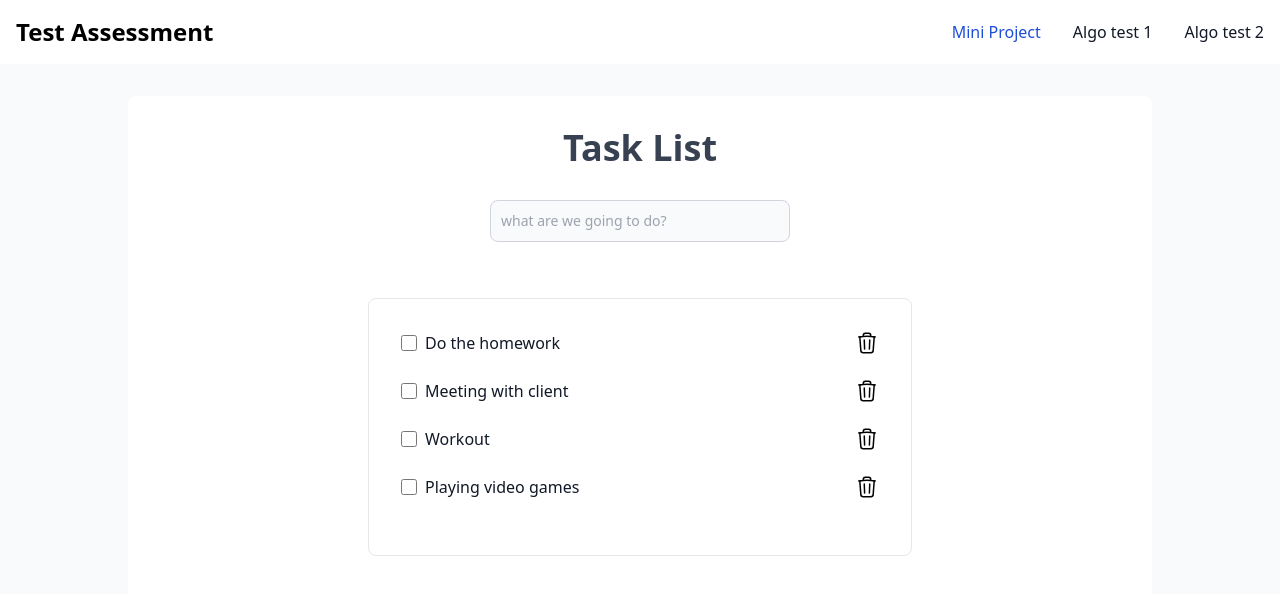
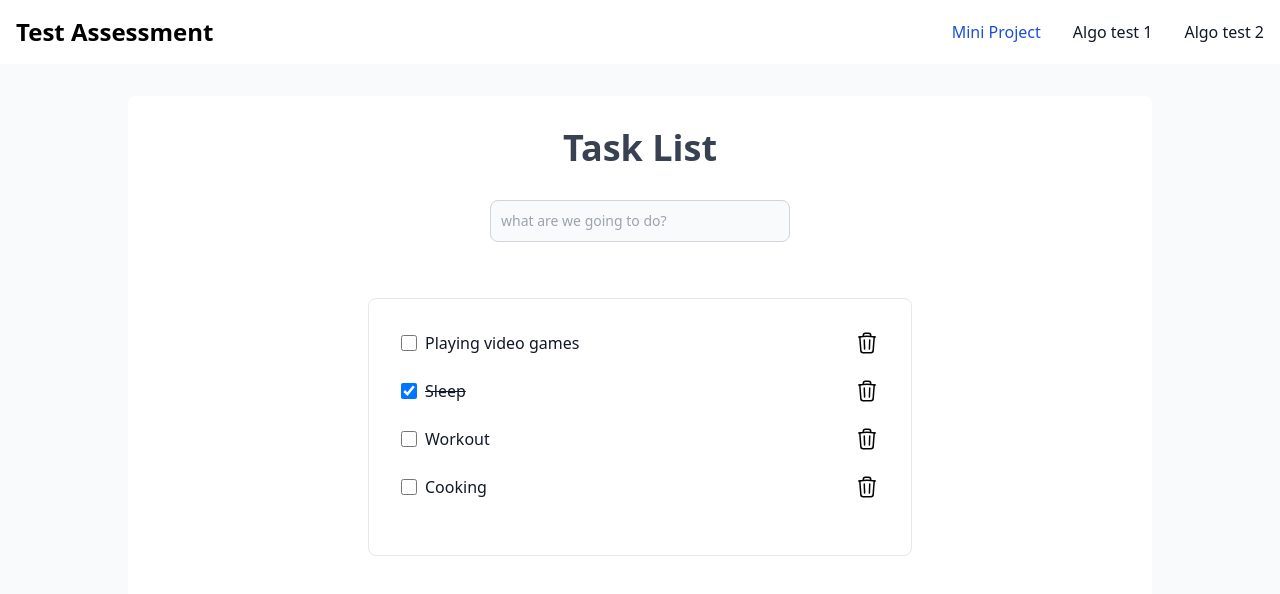
Before and after one commit to hanawazaki/feassessment, a React (Vite) app: page / in a window 1280 px wide. Shown: the top 594 px of the page. Built offline with nearby package versions, Linux system fonts and the light colour scheme; data requests are answered from the project's data file.

Commit message:
add checked task function + dummy data

```diff
--- /dev/null
+++ b/db/db.json
@@ -0,0 +1,24 @@
+{
+  "tasks": [
+    {
+      "id": 1,
+      "taskname": "Playing video games",
+      "isDone": false
+    },
+    {
+      "id": 2,
+      "taskname": "Sleep",
+      "isDone": true
+    },
+    {
+      "id": 3,
+      "taskname": "Workout",
+      "isDone": false
+    },
+    {
+      "id": 4,
+      "taskname": "Cooking",
+      "isDone": false
+    }
+  ]
+}
--- a/package.json
+++ b/package.json
@@ -10,8 +10,10 @@
     "preview": "vite preview"
   },
   "dependencies": {
+    "axios": "^1.5.0",
     "flowbite": "^1.8.1",
     "flowbite-react": "^0.6.0",
+    "json-server": "^0.17.3",
     "react": "^18.2.0",
     "react-dom": "^18.2.0",
     "react-router-dom": "^6.16.0"
--- /dev/null
+++ b/src/components/ListTask.jsx
@@ -0,0 +1,26 @@
+import { useState } from "react"
+
+const ListTask = ({ item }) => {
+  const [isDone, setIsDone] = useState(item.isDone)
+  console.log('is done', isDone)
+  const handleChecked = () => {
+    setIsDone(!isDone)
+  }
+  return (
+    <div className="flex justify-between mb-6">
+      <div className="check flex items-center">
+
+        <input
+          onChange={handleChecked}
+          checked={isDone}
+          id="default-checkbox" type="checkbox" value="" className="w-4 h-4 text-blue-600 bg-gray-100 border-gray-300 rounded focus:ring-blue-500 dark:focus:ring-blue-600 dark:ring-offset-gray-800 focus:ring-2 " />
+        <label htmlFor="default-checkbox" className={`ml-2 text-base font-medium text-gray-900 ${isDone ? 'line-through' : ''}`}>{item.taskname}</label>
+      </div>
+      <svg xmlns="http://www.w3.org/2000/svg" fill="none" viewBox="0 0 24 24" strokeWidth={1.5} stroke="currentColor" className="w-6 h-6 cursor-pointer">
+        <path strokeLinecap="round" strokeLinejoin="round" d="M14.74 9l-.346 9m-4.788 0L9.26 9m9.968-3.21c.342.052.682.107 1.022.166m-1.022-.165L18.16 19.673a2.25 2.25 0 01-2.244 2.077H8.084a2.25 2.25 0 01-2.244-2.077L4.772 5.79m14.456 0a48.108 48.108 0 00-3.478-.397m-12 .562c.34-.059.68-.114 1.022-.165m0 0a48.11 48.11 0 013.478-.397m7.5 0v-.916c0-1.18-.91-2.164-2.09-2.201a51.964 51.964 0 00-3.32 0c-1.18.037-2.09 1.022-2.09 2.201v.916m7.5 0a48.667 48.667 0 00-7.5 0" />
+      </svg>
+    </div>
+  )
+}
+
+export default ListTask
--- /dev/null
+++ b/src/components/Spinner.jsx
@@ -0,0 +1,15 @@
+import loading from '../assets/loading.png'
+const Spinner = () => {
+  return (
+    <div className='flex justify-center p-4'>
+      <img src={loading}
+        alt='loading...'
+        width="32"
+        height="32"
+        className='animate-spin'
+      />
+    </div>
+  )
+}
+
+export default Spinner
--- a/src/pages/Home/Index.jsx
+++ b/src/pages/Home/Index.jsx
@@ -1,5 +1,36 @@
+import { useEffect, useState } from "react";
+import ListTask from "../../components/ListTask";
+import Spinner from "../../components/Spinner";
+import axios from "axios";
 
 export default function Index() {
+
+  const [data, setData] = useState([])
+  const [isLoading, setIsLoading] = useState(false)
+
+  const fetchData = async () => {
+    try {
+      setIsLoading(true)
+      await axios.get('http://localhost:3000/tasks')
+        .then((response) => {
+          if (response.data) {
+            setData(response.data);
+            console.log(response.data)
+            setIsLoading(false);
+          } else {
+            throw new Error('Respon tidak memiliki data JSON.');
+          }
+        })
+    } catch (err) {
+      console.log(err)
+      setIsLoading(false)
+    }
+  }
+
+  useEffect(() => {
+    fetchData()
+  }, [])
+
   return (
     <main>
       <div className="flex flex-col justify-center gap-8">
@@ -10,44 +41,23 @@ export default function Index() {
           <input type="text" id="first_name" className="bg-gray-50 border border-gray-300 text-gray-900 text-sm rounded-lg focus:ring-blue-500 focus:border-blue-500 block w-full p-2.5 focus:outline-none " placeholder="what are we going to do?" />
         </div>
         <div className="mx-[200px] border rounded-lg p-8">
+          {
+            isLoading ? (
+              <div className="flex justify-center items-center w-full">
+                <Spinner />
+              </div>
+            ) : (
 
-          <div className="flex justify-between mb-6">
-            <div className="check flex items-center">
-              <input id="default-checkbox" type="checkbox" value="" className="w-4 h-4 text-blue-600 bg-gray-100 border-gray-300 rounded focus:ring-blue-500 dark:focus:ring-blue-600 dark:ring-offset-gray-800 focus:ring-2 dark:bg-gray-700 dark:border-gray-600" />
-              <label htmlFor="default-checkbox" className="ml-2 text-base font-medium text-gray-900">Do the homework</label>
-            </div>
-            <svg xmlns="http://www.w3.org/2000/svg" fill="none" viewBox="0 0 24 24" strokeWidth={1.5} stroke="currentColor" className="w-6 h-6 cursor-pointer">
-              <path strokeLinecap="round" strokeLinejoin="round" d="M14.74 9l-.346 9m-4.788 0L9.26 9m9.968-3.21c.342.052.682.107 1.022.166m-1.022-.165L18.16 19.673a2.25 2.25 0 01-2.244 2.077H8.084a2.25 2.25 0 01-2.244-2.077L4.772 5.79m14.456 0a48.108 48.108 0 00-3.478-.397m-12 .562c.34-.059.68-.114 1.022-.165m0 0a48.11 48.11 0 013.478-.397m7.5 0v-.916c0-1.18-.91-2.164-2.09-2.201a51.964 51.964 0 00-3.32 0c-1.18.037-2.09 1.022-2.09 2.201v.916m7.5 0a48.667 48.667 0 00-7.5 0" />
-            </svg>
-          </div>
-          <div className="flex justify-between mb-6">
-            <div className="check flex items-center">
-              <input id="default-checkbox" type="checkbox" value="" className="w-4 h-4 text-blue-600 bg-gray-100 border-gray-300 rounded focus:ring-blue-500 dark:focus:ring-blue-600 dark:ring-offset-gray-800 focus:ring-2 dark:bg-gray-700 dark:border-gray-600" />
-              <label htmlFor="default-checkbox" className="ml-2 text-base font-medium text-gray-900">Meeting with client</label>
-            </div>
-            <svg xmlns="http://www.w3.org/2000/svg" fill="none" viewBox="0 0 24 24" strokeWidth={1.5} stroke="currentColor" className="w-6 h-6 cursor-pointer">
-              <path strokeLinecap="round" strokeLinejoin="round" d="M14.74 9l-.346 9m-4.788 0L9.26 9m9.968-3.21c.342.052.682.107 1.022.166m-1.022-.165L18.16 19.673a2.25 2.25 0 01-2.244 2.077H8.084a2.25 2.25 0 01-2.244-2.077L4.772 5.79m14.456 0a48.108 48.108 0 00-3.478-.397m-12 .562c.34-.059.68-.114 1.022-.165m0 0a48.11 48.11 0 013.478-.397m7.5 0v-.916c0-1.18-.91-2.164-2.09-2.201a51.964 51.964 0 00-3.32 0c-1.18.037-2.09 1.022-2.09 2.201v.916m7.5 0a48.667 48.667 0 00-7.5 0" />
-            </svg>
-          </div>
-          <div className="flex justify-between mb-6">
-            <div className="check flex items-center">
-              <input id="default-checkbox" type="checkbox" value="" className="w-4 h-4 text-blue-600 bg-gray-100 border-gray-300 rounded focus:ring-blue-500 dark:focus:ring-blue-600 dark:ring-offset-gray-800 focus:ring-2 dark:bg-gray-700 dark:border-gray-600" />
-              <label htmlFor="default-checkbox" className="ml-2 text-base font-medium text-gray-900">Workout</label>
-            </div>
-            <svg xmlns="http://www.w3.org/2000/svg" fill="none" viewBox="0 0 24 24" strokeWidth={1.5} stroke="currentColor" className="w-6 h-6 cursor-pointer">
-              <path strokeLinecap="round" strokeLinejoin="round" d="M14.74 9l-.346 9m-4.788 0L9.26 9m9.968-3.21c.342.052.682.107 1.022.166m-1.022-.165L18.16 19.673a2.25 2.25 0 01-2.244 2.077H8.084a2.25 2.25 0 01-2.244-2.077L4.772 5.79m14.456 0a48.108 48.108 0 00-3.478-.397m-12 .562c.34-.059.68-.114 1.022-.165m0 0a48.11 48.11 0 013.478-.397m7.5 0v-.916c0-1.18-.91-2.164-2.09-2.201a51.964 51.964 0 00-3.32 0c-1.18.037-2.09 1.022-2.09 2.201v.916m7.5 0a48.667 48.667 0 00-7.5 0" />
-            </svg>
-          </div>
-          <div className="flex justify-between mb-6">
-            <div className="check flex items-center">
-              <input id="default-checkbox" type="checkbox" value="" className="w-4 h-4 text-blue-600 bg-gray-100 border-gray-300 rounded focus:ring-blue-500 dark:focus:ring-blue-600 dark:ring-offset-gray-800 focus:ring-2 dark:bg-gray-700 dark:border-gray-600" />
-              <label htmlFor="default-checkbox" className="ml-2 text-base font-medium text-gray-900">Playing video games</label>
-            </div>
-            <svg xmlns="http://www.w3.org/2000/svg" fill="none" viewBox="0 0 24 24" strokeWidth={1.5} stroke="currentColor" className="w-6 h-6 cursor-pointer">
-              <path strokeLinecap="round" strokeLinejoin="round" d="M14.74 9l-.346 9m-4.788 0L9.26 9m9.968-3.21c.342.052.682.107 1.022.166m-1.022-.165L18.16 19.673a2.25 2.25 0 01-2.244 2.077H8.084a2.25 2.25 0 01-2.244-2.077L4.772 5.79m14.456 0a48.108 48.108 0 00-3.478-.397m-12 .562c.34-.059.68-.114 1.022-.165m0 0a48.11 48.11 0 013.478-.397m7.5 0v-.916c0-1.18-.91-2.164-2.09-2.201a51.964 51.964 0 00-3.32 0c-1.18.037-2.09 1.022-2.09 2.201v.916m7.5 0a48.667 48.667 0 00-7.5 0" />
-            </svg>
-          </div>
+              data && data.map((item) => {
+                return (
 
+                  <>
+                    <ListTask item={item} key={item.id} />
+                  </>
+                )
+              })
+            )
+          }
         </div>
       </div>
     </main>
```
Also changed, not shown: src/assets/loading.png (added), 1 other file (tests, documents, lock files or other folders).
